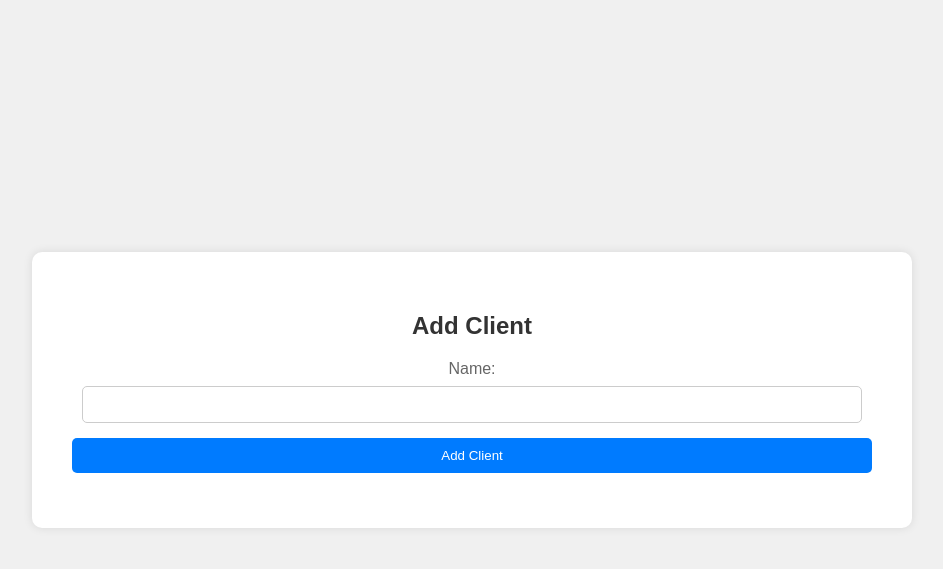
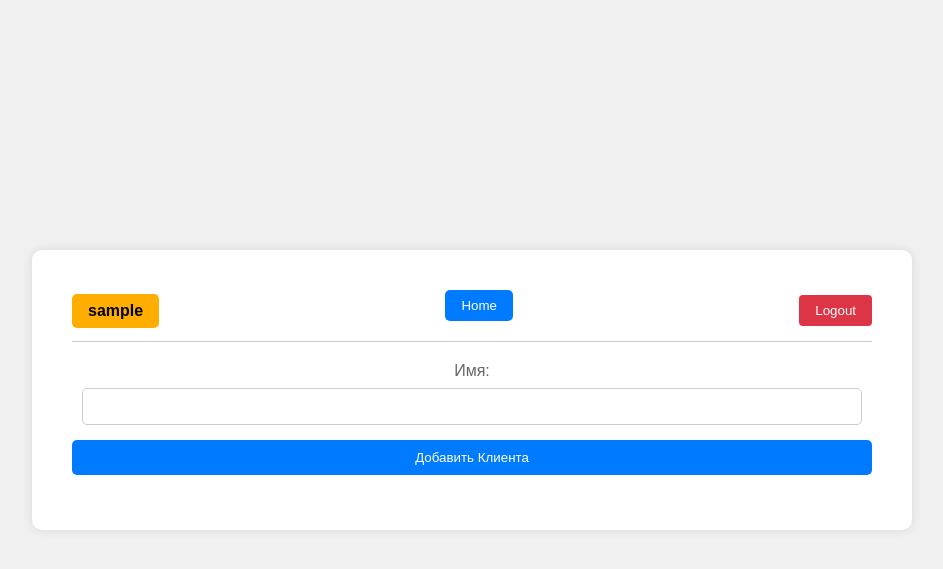
Before and after one commit to WowNemir/psy_slider, a Flask app: page /add_client in a window 1280 px wide. Shown: the top 569 px of the page, without its empty margins (168-1111 px from the left). Run offline with Flask 3, Linux system fonts and the light colour scheme; a user stored in the database is signed in; tables that the repository leaves empty hold one stand-in row (values such as "Sample post").

Commit message:
Add session model. fix some style issues. separate buttons for client.

```diff
--- a/alembic/env.py
+++ b/alembic/env.py
@@ -4,7 +4,7 @@ from sqlalchemy import engine_from_config
 from sqlalchemy import pool
 
 from alembic import context
-
+from main import db
 # this is the Alembic Config object, which provides
 # access to the values within the .ini file in use.
 config = context.config
@@ -18,7 +18,7 @@ if config.config_file_name is not None:
 # for 'autogenerate' support
 # from myapp import mymodel
 # target_metadata = mymodel.Base.metadata
-target_metadata = None
+target_metadata = db.Model.metadata
 
 # other values from the config, defined by the needs of env.py,
 # can be acquired:
--- a/main.py
+++ b/main.py
@@ -5,7 +5,7 @@ from datetime import datetime
 import bcrypt
 import pathlib
 from flask import jsonify
-from flask_login import LoginManager, login_user, logout_user, login_required, current_user
+from flask_login import LoginManager, login_user, logout_user, login_required, current_user, UserMixin
 import os
 
 app = Flask(__name__, template_folder="templates", static_folder="static/css")
@@ -24,7 +24,7 @@ if is_production():
 app.config['SQLALCHEMY_DATABASE_URI'] = 'sqlite:///' + str(cwd / 'instance' / 'site.db')
 db = SQLAlchemy(app)
 
-class User(db.Model):
+class User(db.Model, UserMixin):
     id = db.Column(db.String(50), primary_key=True)
     role = db.Column(db.String(10))
     username = db.Column(db.String(255))
@@ -33,27 +33,24 @@ class User(db.Model):
     clients = db.relationship('Client', backref='user', lazy=True)
     choices = db.relationship('Choice', backref='user', lazy=True)
 
-    def is_authenticated(self):
-        return True
-
-    def is_active(self):
-        return True
-
-    def is_anonymous(self):
-        return False
-
-    def get_id(self):
-        return self.id
-
+class Session(db.Model):
+    id = db.Column(db.Integer, primary_key=True)
+    client_id = db.Column(db.String(50), db.ForeignKey('client.id'), nullable=False)
+    start_time = db.Column(db.DateTime, default=datetime.now)
+    pre_session_completed = db.Column(db.Boolean, default=False)
+    post_session_completed = db.Column(db.Boolean, default=False)
+    choices = db.relationship('Choice', backref='session', lazy=True)
 
 class Choice(db.Model):
     id = db.Column(db.Integer, primary_key=True)
-    timestamp = db.Column(db.DateTime, default=datetime.utcnow)
+    timestamp = db.Column(db.DateTime, default=datetime.now)
     choice = db.Column(db.Integer)
     question = db.Column(db.String(255))
     share_link = db.Column(db.String(255))
     client_id = db.Column(db.String(50), db.ForeignKey('client.id'), nullable=False)
     user_id = db.Column(db.String(50), db.ForeignKey('user.id'), nullable=False)
+    session_id = db.Column(db.Integer, db.ForeignKey('session.id'), nullable=False)
+
 
 class Client(db.Model):
     id = db.Column(db.String(50), primary_key=True)
--- a/static/css/styles.css
+++ b/static/css/styles.css
@@ -17,6 +17,8 @@ body {
     width: 100%;
     max-width: 800px;
     margin-bottom: 20px;
+    overflow-y: auto; /* Enable vertical scrolling */
+    max-height: 80vh; /* Limit maximum height and enable scrolling when content exceeds */
 }
 
 .header {
@@ -125,7 +127,14 @@ tr:hover {
     background-color: #e9e9e9;
 }
 
-.action-button,
+.action-button {
+    display: inline-block; /* Ensures it respects the specified width */
+    width: 150px; /* Adjust this width according to your design */
+    text-align: center; /* Center the text */
+    padding: 10px; /* Adjust padding as needed */
+    box-sizing: border-box; /* Ensures padding and border are included in width */
+    white-space: nowrap; /* Prevents text from wrapping */
+}
 .view-history,
 .share-icon {
     padding: 8px 16px;
@@ -192,3 +201,82 @@ tr:hover {
     pointer-events: none;
     opacity: 0.6;
 }
+
+.container {
+    text-align: center;
+    background-color: #fff;
+    padding: 40px;
+    border-radius: 10px;
+    box-shadow: 0 0 10px rgba(0, 0, 0, 0.1);
+    width: 100%;
+    max-width: 800px;
+    margin-bottom: 20px;
+}
+
+.header {
+    display: flex;
+    justify-content: space-between;
+    align-items: center;
+    margin-bottom: 20px;
+    padding-bottom: 10px;
+    border-bottom: 1px solid #ccc;
+}
+
+.username {
+    margin: 0;
+    font-weight: bold;
+}
+
+.logout-button {
+    background-color: #dc3545;
+    color: white;
+    border: none;
+    padding: 8px 16px;
+    border-radius: 4px;
+    cursor: pointer;
+    transition: background-color 0.3s;
+}
+
+.logout-button:hover {
+    background-color: #c82333;
+}
+
+.logs-container {
+    max-height: 150px; /* Adjust height as needed */
+    overflow-y: auto; /* Enable vertical scrolling */
+    padding: 10px;
+    border: 1px solid #ccc;
+    border-radius: 5px;
+    margin-bottom: 20px;
+    font-size: 14px; /* Adjust font size for history */
+    text-align: left; /* Ensure text is aligned properly */
+}
+
+.graph-container {
+    margin-bottom: 20px;
+}
+
+.graph-container canvas {
+    width: 100%; /* Ensure canvas takes full width */
+    height: 400px; /* Adjust height of graphs */
+}
+
+.back-link {
+    background-color: #007bff;
+    color: white;
+    border: none;
+    padding: 8px 16px;
+    border-radius: 5px;
+    text-decoration: none;
+    transition: background-color 0.3s;
+    cursor: pointer;
+    display: inline-block;
+    margin-bottom: 10px; /* Add margin to separate from other content */
+}
+
+.back-link:hover {
+    background-color: #0056b3;
+}
+.logs-container {
+    display: none; /* Hide the logs container */
+}
--- a/templates/add_client.html
+++ b/templates/add_client.html
@@ -9,12 +9,24 @@
 </head>
 <body>
     <div class="container">
-        <h2>Add Client</h2>
+        <div class="header">
+            <div class="username-box">
+                <p class="username">{{ current_user.username }}</p>
+            </div>
+            <form action="{{ url_for('serve_admin_dashboard') }}" method="get">
+                <button type="submit" class="back-link">
+                    <i class="fas fa-home"></i> Home
+                </button>
+            </form>
+            <form action="{{ url_for('logout') }}" method="get">
+                <button type="submit" class="logout-button">Logout</button>
+            </form>
+        </div>
         <form action="{{ url_for('add_client', psycho_id=psycho_id) }}" method="post">
-            <label for="name">Name:</label>
+            <label for="name">Имя:</label>
             <input type="text" id="name" name="name" required>
             <input type="hidden" name="psycho_id" value="{{ psycho_id }}">
-            <input type="submit" value="Add Client">
+            <input type="submit" value="Добавить Клиента">
         </form>
     </div>
 </body>
```
Also changed, not shown: alembic/versions/7e0be7a9e679_add_session_model_and_relationships.py (added, +36 -0 lines), templates/admin_dashboard.html (+11 -4 lines), templates/client_history.html (+26 -10 lines), templates/graph_drawer.js (deleted, +0 -35 lines).
